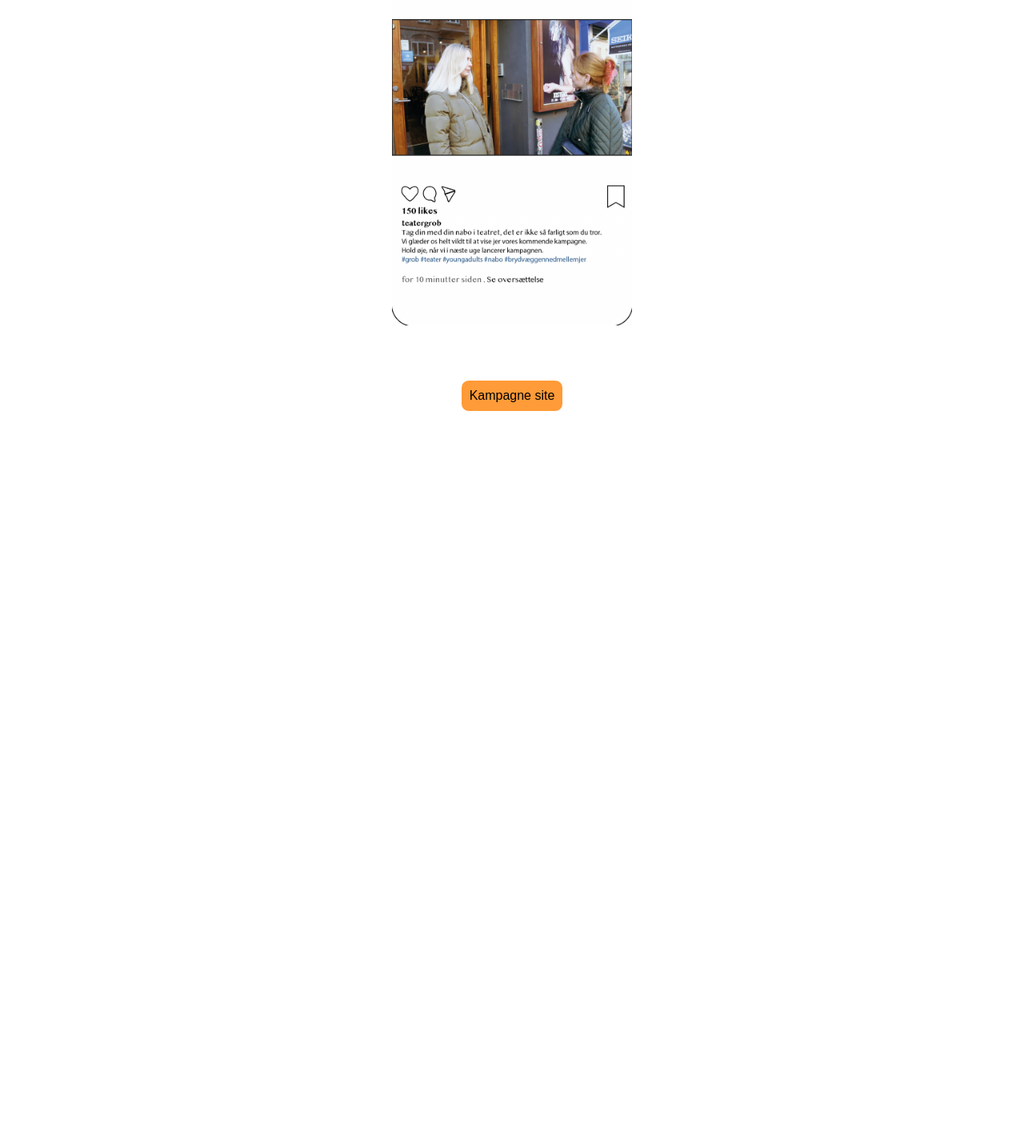
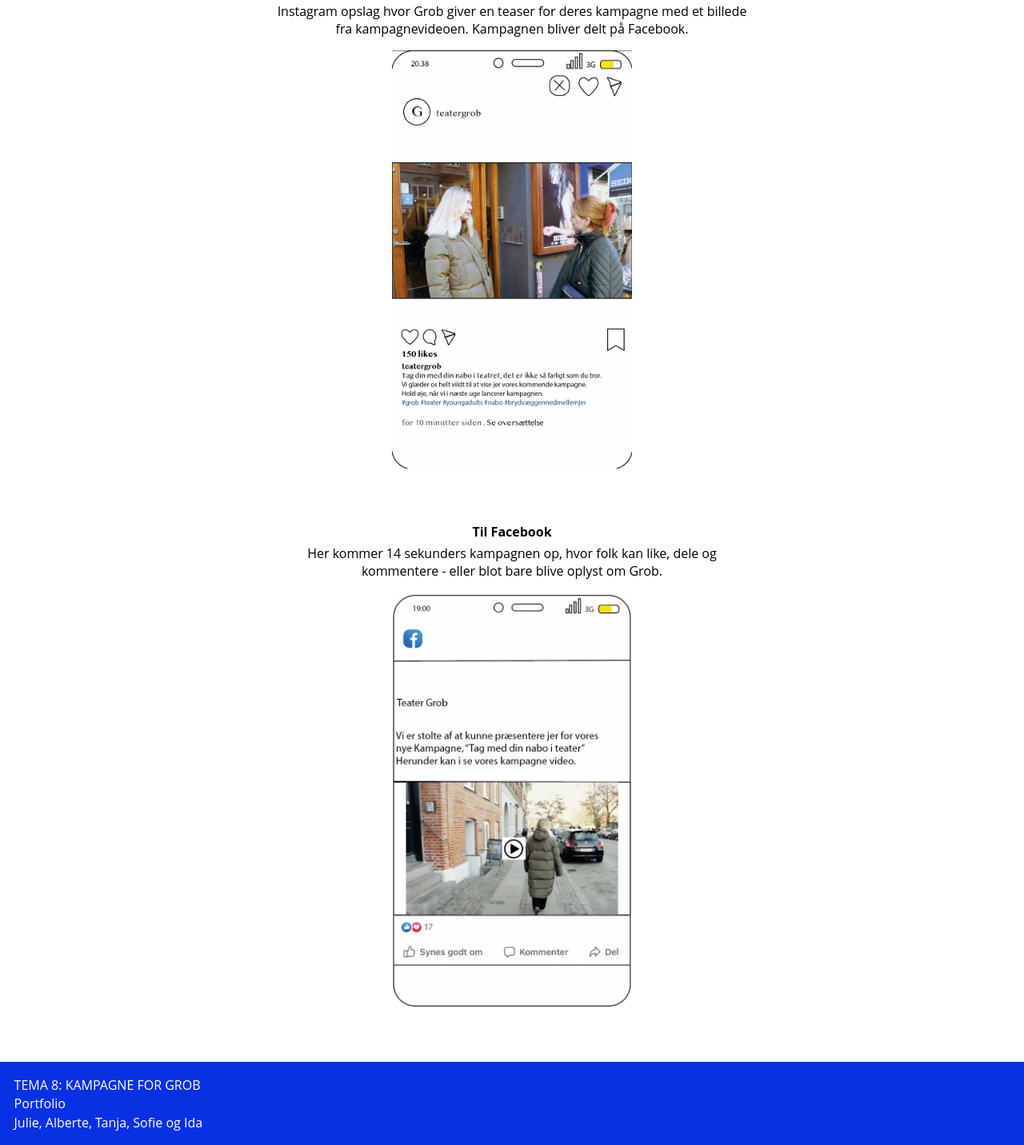
Before and after one commit to tanjaskjoedtsponholtz/animation_spil_1_semester, a plain HTML site: page portfolio.html in a window 1280 px wide. Shown: the part 1167-2599 px from the top of the page at 80% size. Before the commit the page ends 1714 px from the top, so only its background shows below. Drawn offline with Linux system fonts and the light colour scheme.

Commit message:
portfolio færdig

```diff
--- a/portfolio.html
+++ b/portfolio.html
@@ -31,13 +31,14 @@
         flex-direction: column;
         justify-content: center;
         align-items: center;
+        margin: 0 20px 0 20px;
       }
 
       section {
         width: 100%;
         max-width: 600px;
         text-align: center;
-        margin-bottom: 2rem;
+        margin-bottom: 3rem;
       }
 
       a {
@@ -78,8 +79,35 @@
 
       h2 {
         font-family: "open sans", sans-serif;
+        font-size: 1.3rem;
+        margin-bottom: 1rem;
+      }
+
+      h3 {
+        font-family: "open sans", sans-serif;
+        font-size: 1rem;
+        margin-bottom: 5px;
+      }
+
+      p {
+        font-family: "open sans", sans-serif;
         font-size: 1rem;
         margin-bottom: 1rem;
+      }
+
+      footer p {
+        font-family: "open sans", sans-serif;
+        font-size: 1rem;
+        color: white;
+        margin: 0.1rem;
+      }
+
+      .text {
+        text-transform: uppercase;
+      }
+
+      .face {
+        margin-top: 4rem;
       }
 
       iframe {
@@ -94,18 +122,27 @@
 
       footer {
         background-color: var(--secondary-color);
+        padding: 1rem;
       }
 
       @media (min-width: 600px) {
         .insta {
           width: 50%;
         }
+
+        section {
+          margin-bottom: 4rem;
+        }
+
+        h1 {
+          font-size: 4rem;
+        }
       }
     </style>
   </head>
   <body>
     <header>
-      <h1>Portfolio site</h1>
+      <h1>Portfolio</h1>
     </header>
     <main>
       <section id="kampagne">
@@ -116,7 +153,6 @@
             height="315"
             src="https://www.youtube.com/embed/R7yPdNGLj-w"
             title="YouTube video player"
-            frameborder="0"
             allow="accelerometer; autoplay; clipboard-write; encrypted-media; gyroscope; picture-in-picture"
             allowfullscreen
           ></iframe>
@@ -130,7 +166,6 @@
             height="315"
             src="https://www.youtube.com/embed/TVch4tq2LGI"
             title="YouTube video player"
-            frameborder="0"
             allow="accelerometer; autoplay; clipboard-write; encrypted-media; gyroscope; picture-in-picture"
             allowfullscreen
           ></iframe>
@@ -139,16 +174,27 @@
       <section id="opslag">
         <h2>SoMe opslag</h2>
         <h3>Til Instagram</h3>
+        <p>
+          Instagram opslag hvor Grob giver en teaser for deres kampagne med et
+          billede fra kampagnevideoen. Kampagnen bliver delt på Facebook.
+        </p>
         <img
           class="insta"
           src="img/someopslaginstagram.png"
           alt="Instagram opslag"
         />
+        <h3 class="face">Til Facebook</h3>
+        <p>
+          Her kommer 14 sekunders kampagnen op, hvor folk kan like, dele og
+          kommentere - eller blot bare blive oplyst om Grob.
+        </p>
+        <img class="insta" src="img/facebook_some.png" alt="Facebook opslag" />
       </section>
-      <div class="button"><a href="index.html">Kampagne site</a></div>
     </main>
     <footer>
-      <p></p>
+      <p class="text">Tema 8: Kampagne for Grob</p>
+      <p>Portfolio</p>
+      <p>Julie, Alberte, Tanja, Sofie og Ida</p>
     </footer>
   </body>
 </html>
```
Also changed, not shown: img/facebook_some.png (added).
